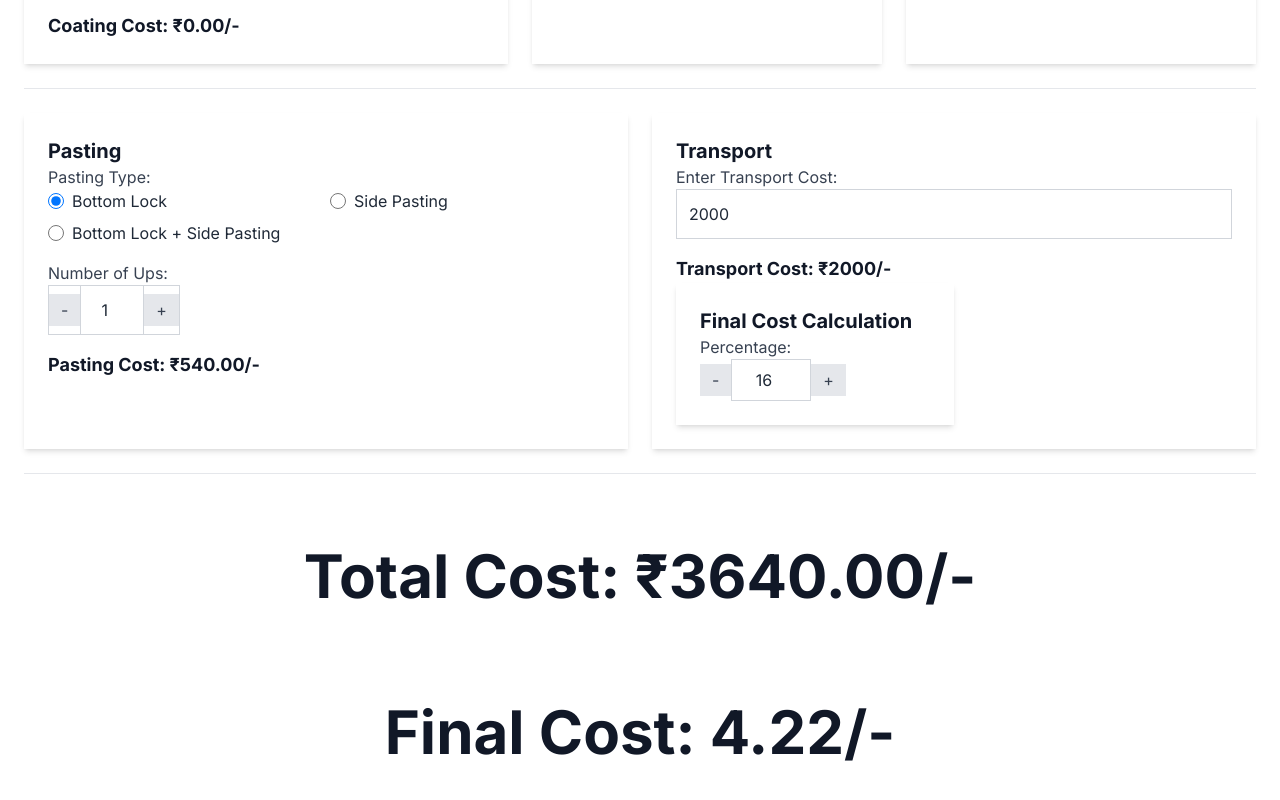
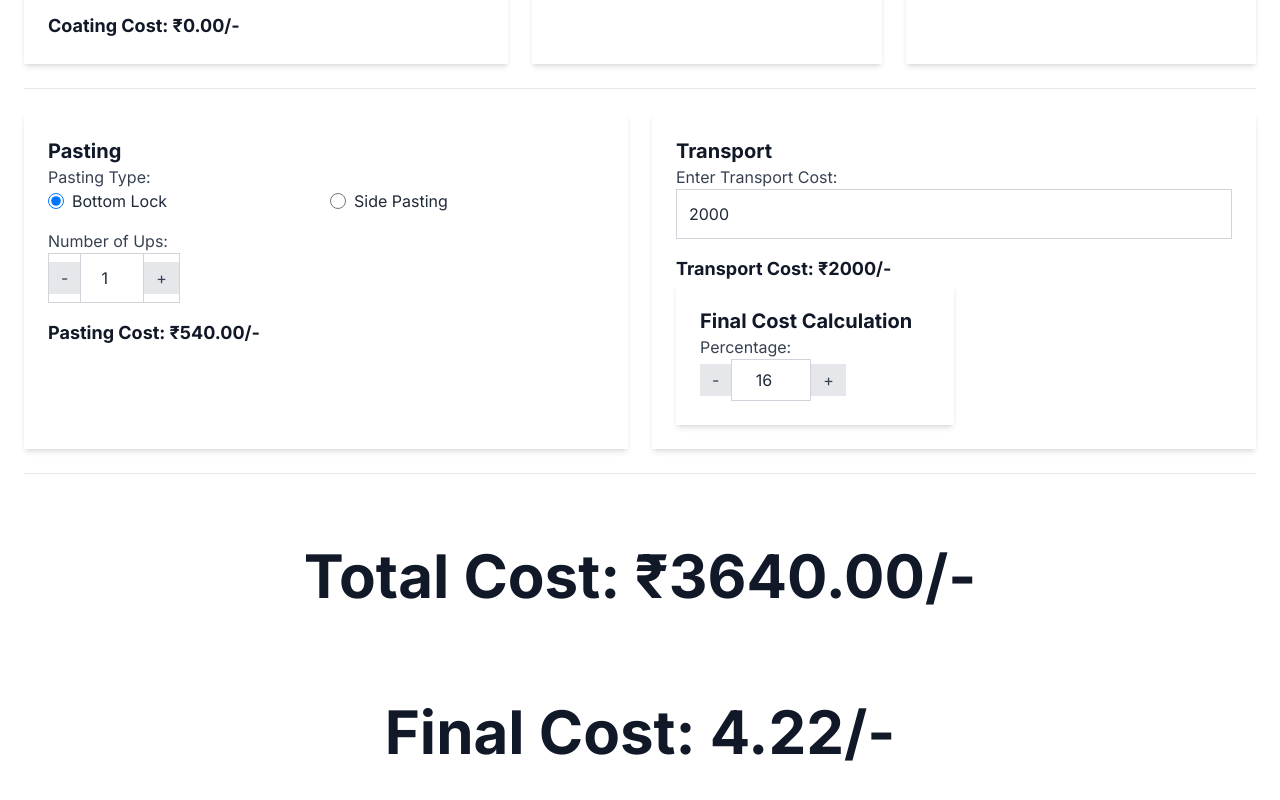
Before and after one commit to Lalith2801/Quotation_frontend, a Next.js app: page / in a window 1280 px wide. Shown: the part 1189-1989 px from the top of the page. Built offline with nearby package versions, Linux system fonts and the light colour scheme; no server answers.

Commit message:
Update page.tsx

```diff
--- a/app/page.tsx
+++ b/app/page.tsx
@@ -278,7 +278,6 @@ export default function Home() {
 
     if (pastingType === "Bottom Lock") rate = 0.45
     else if (pastingType === "Side Pasting") rate = 0.25
-    else if (pastingType === "Bottom Lock + Side Pasting") rate = 0.45 + 0.25 // Both costs combined
 
     setPastingCost(ups * (quantity + wastage) * rate)
   }, [ups, quantity, wastage, pastingType])
@@ -621,16 +620,6 @@ export default function Home() {
                 />
                 <span className="ml-2">Side Pasting</span>
               </label>
-              <label className="inline-flex items-center col-span-2">
-                <input
-                  type="radio"
-                  value="Bottom Lock + Side Pasting"
-                  checked={pastingType === "Bottom Lock + Side Pasting"}
-                  onChange={(e) => setPastingType(e.target.value)}
-                  className="form-radio h-4 w-4 text-blue-600"
-                />
-                <span className="ml-2">Bottom Lock + Side Pasting</span>
-              </label>
             </div>
           </fieldset>
 
```
